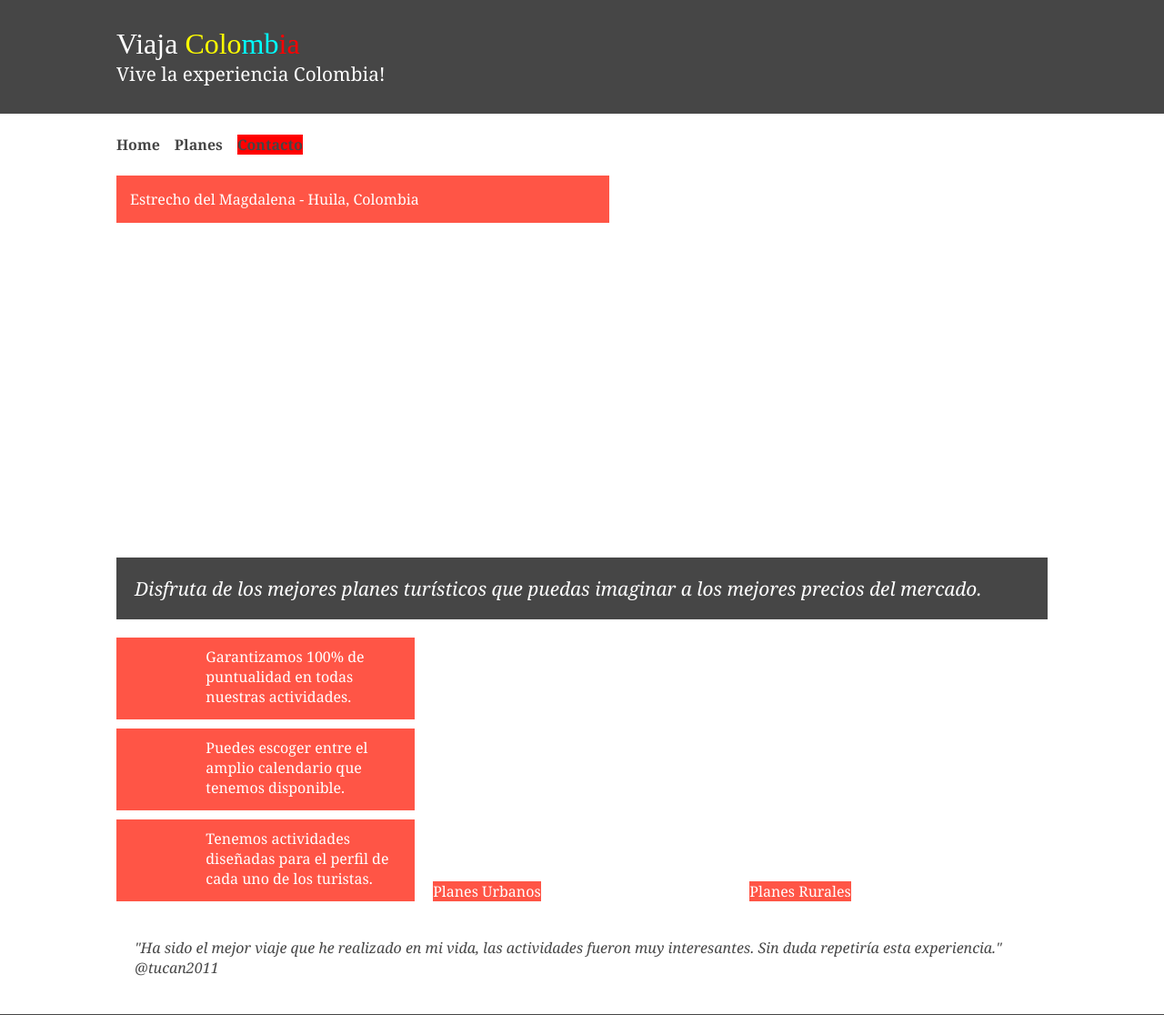
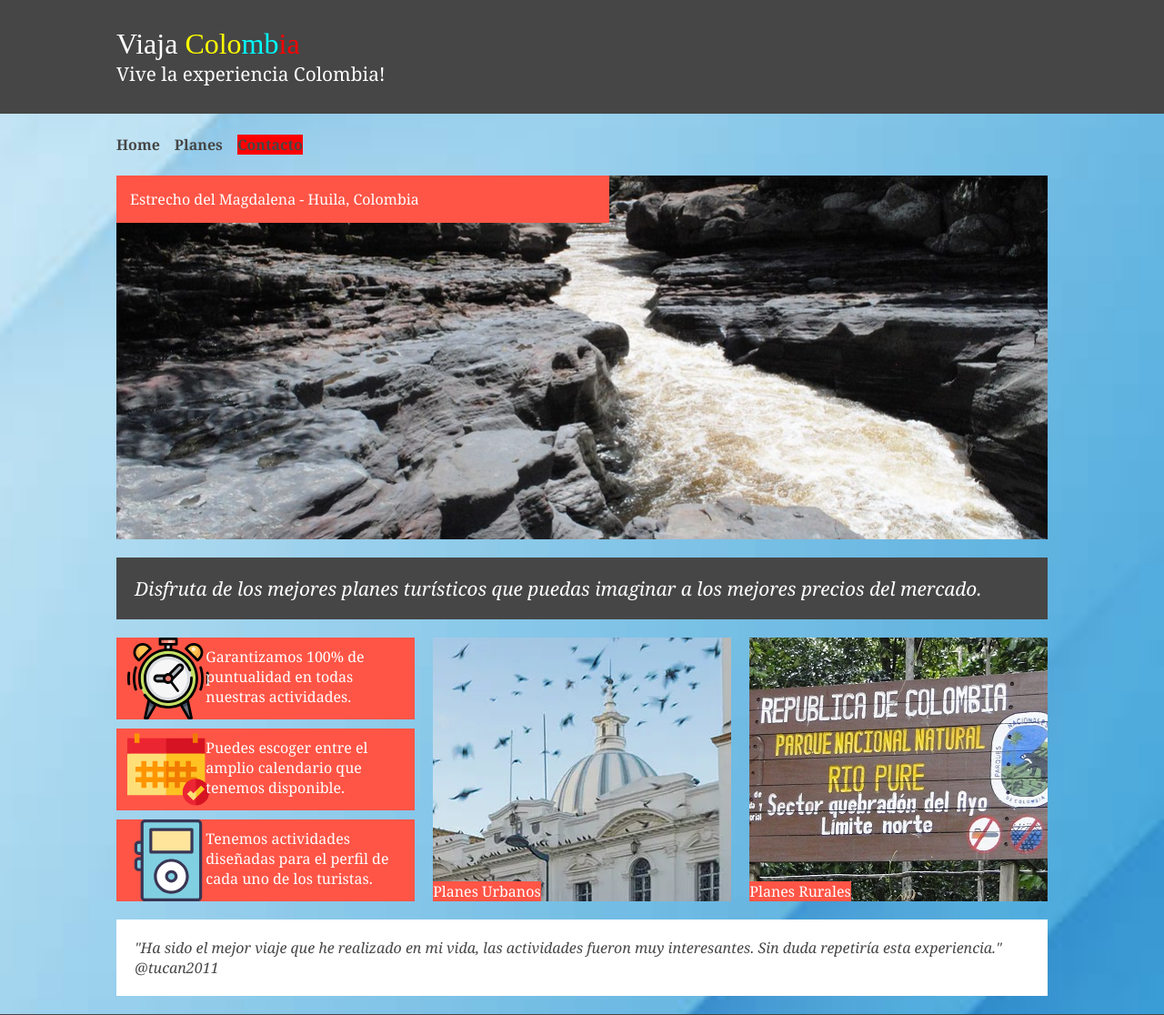
Before and after one commit to lisethgira/TalleresSena, a PHP site: page /Ejercicio2.html in a window 1280 px wide. Shown: the top 1116 px of the page at 91% size. Run offline with PHP 8.4, Linux system fonts and the light colour scheme; some libraries are stand-ins or nearby versions.

Commit message:
feat: se termina ejercicio 2

```diff
--- a/Taller_Basico_CSS/Ejercicio2.html
+++ b/Taller_Basico_CSS/Ejercicio2.html
@@ -64,11 +64,13 @@
             </blockquote>
         </div>
         <footer>
-            <a href="https://es-la.facebook.com/"><img src="./src/images/Facebook.png" alt="facebook"></a>
-            <a href="https://twitter.com/"><img src="./src/images/Twitter.png" alt="twitter"></a>
+          <div>
+            <a href="https://es-la.facebook.com/"><img width="40px" src="./src/images/Facebook.png" alt="facebook"></a>
+            <a href="https://twitter.com/"><img width="40px" src="./src/images/Twitter.png" alt="twitter"></a>
             <!--<a href="https://www.instagram.com/"><img src="./src/images/Instagram.png" alt="instagram"></a>-->
-            <a href="https://www.youtube.com/"><img src="./src/images/Youtube.png" alt="youtube"></a>
+            <a href="https://www.youtube.com/"><img width="40px" src="./src/images/Youtube.png" alt="youtube"></a>
             <p>Contacto: info@viajacol.co - (57-1 7634234)</p>
+          </div>
         </footer>
     </div>
 
--- a/Taller_Basico_CSS/css/Ejercicio2.css
+++ b/Taller_Basico_CSS/css/Ejercicio2.css
@@ -14,7 +14,7 @@ body{
     font-size: 100%;
     font-family: Cambria, Cochin, Georgia, Times, 'Times New Roman', serif;
     color: #fff;
-    background: url() no-repeat center center;
+    background: url(../src/images/bg.jpg) no-repeat center center;
     background-size: cover;
 }
 
@@ -109,7 +109,7 @@ nav a:hover {
 #imgPrinc {
     width: 100%;
     height: 400px;
-    background: url() no-repeat center center;
+    background: url(../src/images/agustin3.jpg) no-repeat center center;
     background-size: cover;
 }
 
@@ -136,15 +136,15 @@ aside section {
 }
 
 section:nth-child(1){
-    background-image: url();
+    background-image: url(../src/images/alarm.svg);
 }
 
 section:nth-child(2){
-    background-image: url();
+    background-image: url(../src/images/calendar.svg);
 }
 
 section:nth-child(3){
-    background-image: url();
+    background-image: url(../src/images/music.svg);
     margin-bottom: 0px;
 }
 
@@ -166,11 +166,11 @@ section:nth-child(3){
 
 .planes:nth-child(5){
     margin: 0px 2%;
-    background: url() no-repeat center center;
+    background: url(../src/images/popayan.webp) no-repeat center center;
 }
 
 .planes:nth-child(6){
-    background: url()no-repeat center center;
+    background: url(../src/images/pure.jpg)no-repeat center center;
 }
 
 blockquote {
```
Also changed, not shown: Taller_Basico_CSS/src/images/agustin3.jpg (added), Taller_Basico_CSS/src/images/alarm.svg (added), Taller_Basico_CSS/src/images/bg.jpg (added), Taller_Basico_CSS/src/images/calendar.svg (added), Taller_Basico_CSS/src/images/music.svg (added), Taller_Basico_CSS/src/images/popayan.webp (added), Taller_Basico_CSS/src/images/pure.jpg (added).
